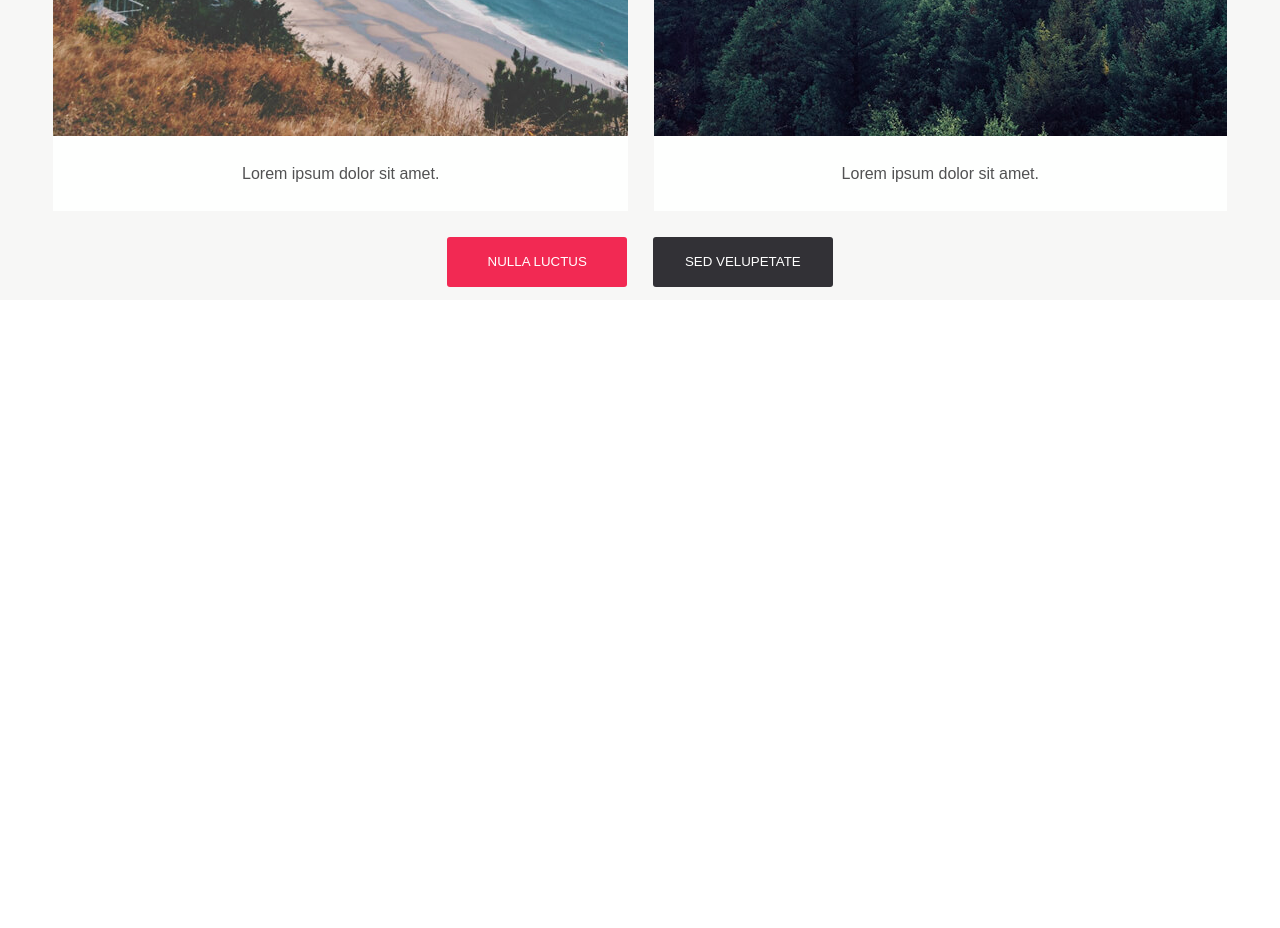
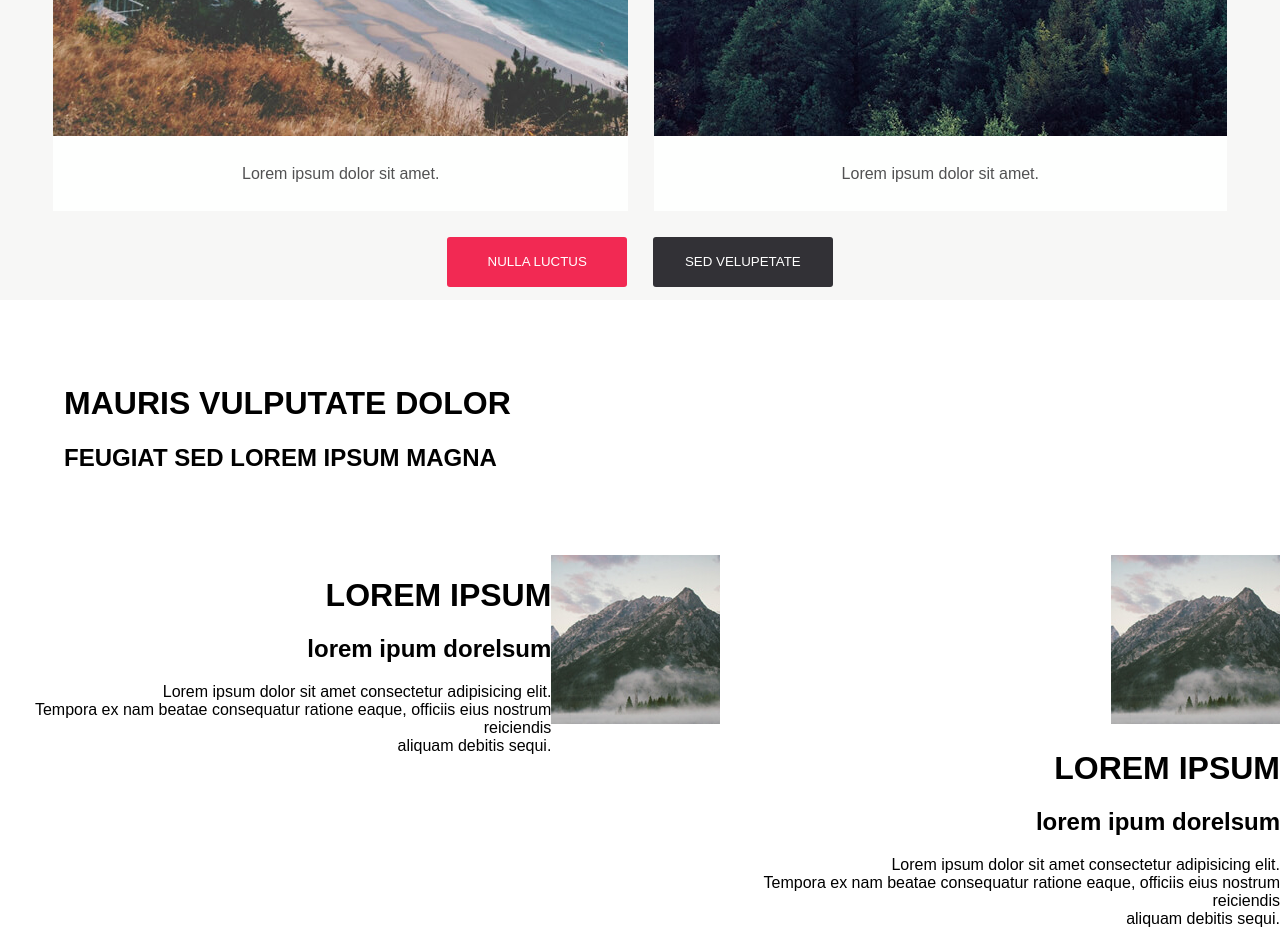
Before and after one commit to VitorLucas44/sassexo4, a plain HTML site: page index.html in a window 1280 px wide. Shown: the part 1609-2537 px from the top of the page. Before the commit the page ends 1909 px from the top, so only its background shows below. Drawn offline with Linux system fonts and the light colour scheme.

Commit message:
card rond debut

```diff
--- a/index.html
+++ b/index.html
@@ -35,9 +35,12 @@
                 <span>RESCUSANDEAO DOLOR</span>
             </div>
             <div class="txt2">Lorem ipsum dolor sit amet consectetur adipisicing elit.<br> Molestias corporis possimus
-                alias. Deserunt nobis quasi autem blanditiis<br> molestiae cumque quis cum perferendis?<br> Vero harum commodi<br>
-                explicabo perspiciatis sunt in animi nesciunt impedit.<br><br> exercitationem repellendus ducimus vel<br>
-                facere accusantium cupiditate enim ipsum pariatur<br> quia reprehenderit placeat optio iure sed, architecto<br>
+                alias. Deserunt nobis quasi autem blanditiis<br> molestiae cumque quis cum perferendis?<br> Vero harum
+                commodi<br>
+                explicabo perspiciatis sunt in animi nesciunt impedit.<br><br> exercitationem repellendus ducimus
+                vel<br>
+                facere accusantium cupiditate enim ipsum pariatur<br> quia reprehenderit placeat optio iure sed,
+                architecto<br>
                 similique? Voluptatibus rem nisi ratione eveniet<br> quaerat autem maiores assumenda doloremque?</div>
         </div>
     </header>
@@ -61,6 +64,39 @@
             <button>SED VELUPETATE</button>
         </div>
     </section>
+    <section2>
+        <div class="titrerond">
+            <h1>MAURIS VULPUTATE DOLOR</h1>
+            <h2>FEUGIAT SED LOREM IPSUM MAGNA</h2>
+        </div>
+        <div class="rectangle">
+            <div class="rondtxt">
+                <div class="texte">
+                <h1>LOREM IPSUM</h1>
+                <h2>lorem ipum dorelsum</h2>
+                <span>Lorem ipsum dolor sit amet consectetur adipisicing elit.<br> Tempora ex nam beatae consequatur
+                    ratione eaque, officiis eius nostrum reiciendis<br> aliquam debitis sequi.</span>
+                </div>
+                <div class="rondimg">
+                    <img src="./public/img/pic04.jpg" alt="">
+                </div>
+            </div>
+
+
+            <div class="rondtxt2">
+                <div class="rondimg2">
+                    <img src="./public/img/pic04.jpg" alt="">
+                </div>
+                <div class="texte2">
+                <h1>LOREM IPSUM</h1>
+                <h2>lorem ipum dorelsum</h2>
+                <span>Lorem ipsum dolor sit amet consectetur adipisicing elit.<br> Tempora ex nam beatae consequatur
+                    ratione eaque, officiis eius nostrum reiciendis<br> aliquam debitis sequi.</span>
+                </div>
+            </div>
+
+        </div>
+    </section2>
 </body>
 
 </html>
--- a/public/sass/style.sass
+++ b/public/sass/style.sass
@@ -108,3 +108,13 @@ section
                 color: white
                 margin-top: 4%
                 margin: 1%
+section2
+    .titrerond
+        padding: 5%
+    .rectangle
+        display: flex
+        justify-content: center
+        text-align: right
+        .rondtxt
+            display: flex
+            justify-content: space-around
```
Also changed, not shown: public/css/style.css, 1 other file. Lines whose indentation alone changed are shown as unchanged.
